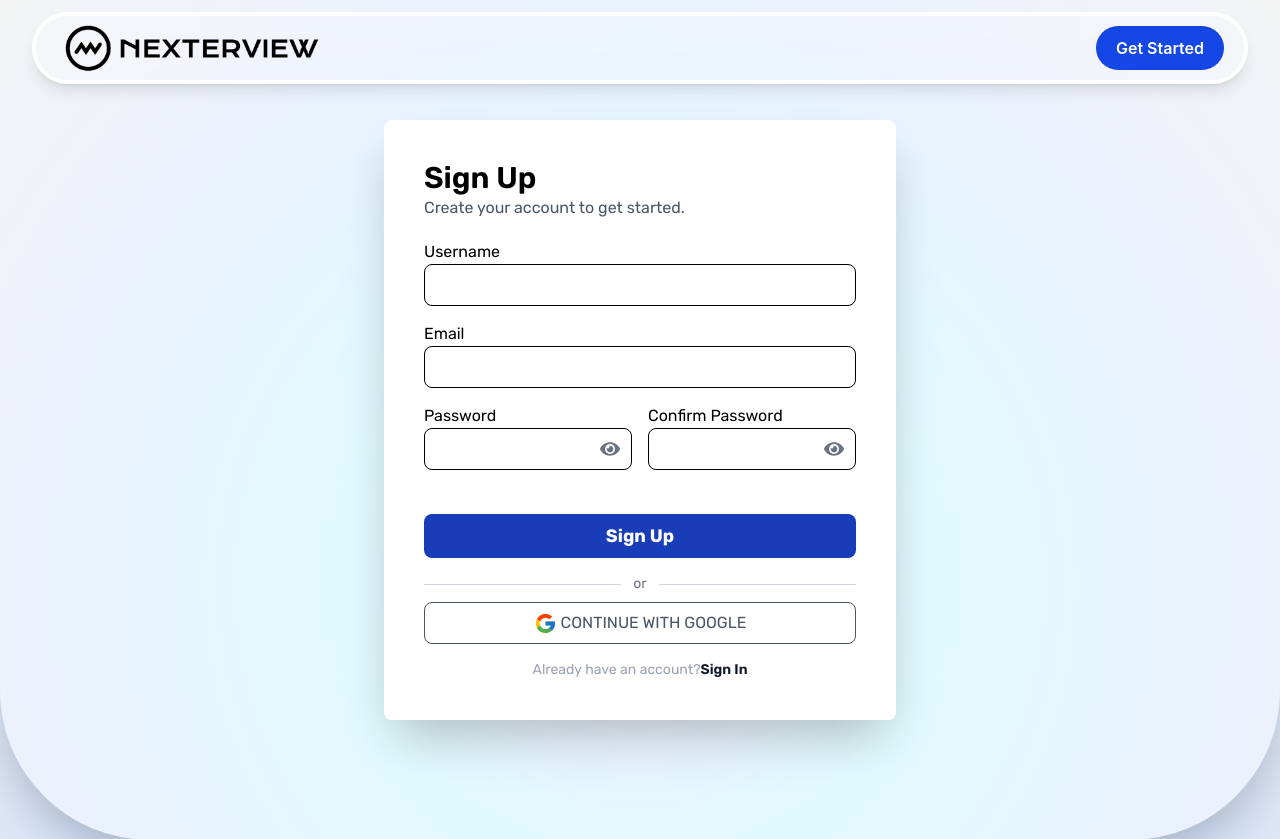
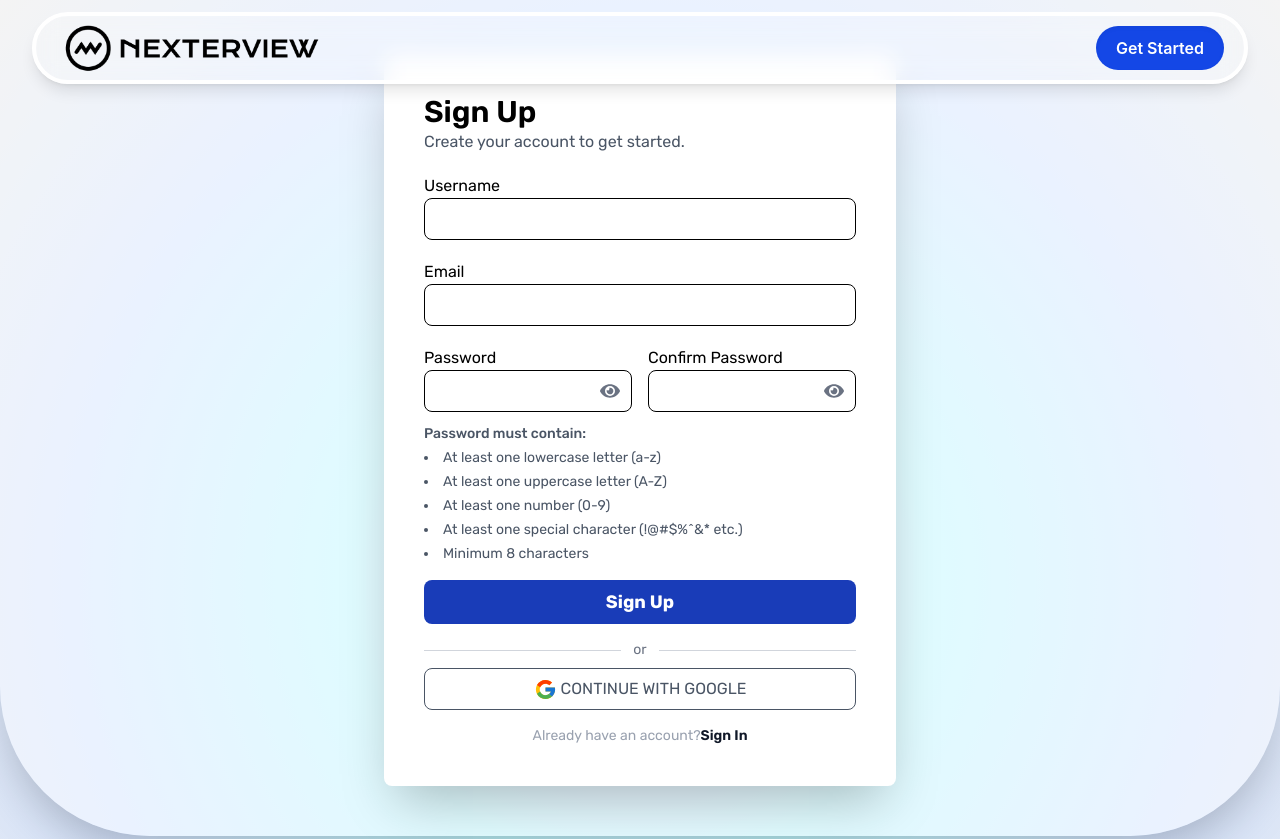
Before and after one commit to TejaVendra/nexterview, a React (Vite) app: page /signup in a window 1280 px wide. Shown: the top 839 px of the page. Built offline with nearby package versions, Linux system fonts and the light colour scheme; no server answers.

Commit message:
changes the fixes in sign up page

```diff
--- a/src/components/access/Signup.jsx
+++ b/src/components/access/Signup.jsx
@@ -177,7 +177,7 @@
 
         if (value.trim()) {
             if (password && value !== password) {
-                setConfirmPasswordError("Passwords do not match");
+
                 setFullPasswordError("Passwords do not match");
             } else {
                 setConfirmPasswordError("");
@@ -315,14 +315,14 @@
     };
 
     return (
-        <section className='min-h-screen bg-white/50 p-5 rounded-b-[150px] shadow-2xl'>
+        <section className='min-h-screen bg-white/50 pt-20 p-4 md:pt-5  md:rounded-b-[150px] shadow-2xl'>
             <div className="flex justify-center items-center min-h-screen font-rubik">
                 <div className="w-sm sm:w-lg p-10 bg-white rounded-lg shadow-2xl flex flex-col">
                     <div className="">
                         <h3 className='text-3xl font-semibold'>Sign Up</h3>
                         <p className='text-gray-600'>Create your account to get started.</p>
 
-                        <form onSubmit={handleSubmit} className="flex flex-col gap-4 pt-5">
+                        <form onSubmit={handleSubmit} className="flex flex-col gap-1 pt-5">
                             <div className="flex flex-col">
                                 <label htmlFor="username">Username</label>
                                 <input
@@ -341,7 +341,7 @@
                                 )}
                             </div>
 
-                            <div className="flex flex-col">
+                            <div className="flex flex-col pt-4">
                                 <label htmlFor="email">Email</label>
                                 <input
                                     value={email}
@@ -359,7 +359,7 @@
                                 )}
                             </div>
 
-                            <div className="flex flex-col md:flex-row gap-4">
+                            <div className="flex flex-col md:flex-row gap-4 pt-4">
                                 <div className="flex flex-col flex-1">
                                     <label htmlFor="password">Password</label>
                                     <div className="relative w-full">
@@ -385,20 +385,10 @@
                                             />
                                         )}
                                     </div>
-                                    {passwordError && touchedFields.password && (
-                                        <div className="flex justify-left items-center text-red-600 text-sm mt-1">
-                                            <IoMdInformationCircleOutline />
-                                            <p className='ml-1'>{passwordError}</p>
-                                        </div>
-                                    )}
-                                    {!passwordError && password && touchedFields.password && (
-                                        <div className="flex justify-left items-center text-green-600 text-sm mt-1">
-                                            <p>✓ Password meets requirements</p>
-                                        </div>
-                                    )}
+
                                 </div>
 
-                                <div className="flex flex-col flex-1">
+                                <div className="flex flex-col flex-1 ">
                                     <label htmlFor="confirmpassword">Confirm Password</label>
                                     <div className="relative w-full">
                                         <input
@@ -423,14 +413,31 @@
                                             />
                                         )}
                                     </div>
-                                    {confirmPasswordError && touchedFields.confirmPassword && (
+
+
+                                </div>
+                            </div>
+
+                            <div className="">
+                                  {passwordError && touchedFields.password && (
+                                        <div className="flex justify-left items-center text-red-600 text-sm mt-1">
+                                            <IoMdInformationCircleOutline />
+                                            <p className='ml-1'>{passwordError}</p>
+                                        </div>
+                                    )}
+                                    {!passwordError && password && touchedFields.password && (
+                                        <div className="flex justify-left items-center text-green-600 text-sm mt-1">
+                                            <p>✓ Password meets requirements</p>
+                                        </div>
+                                    )}
+                                      {confirmPasswordError && touchedFields.confirmPassword && (
                                         <div className="flex justify-left items-center text-red-600 text-sm mt-1">
                                             <IoMdInformationCircleOutline />
                                             <p className='ml-1'>{confirmPasswordError}</p>
                                         </div>
                                     )}
-                                </div>
                             </div>
+
 
                             <div className="space-y-1">
                                 {FullPasswordError && (
@@ -451,6 +458,17 @@
                                         <p className=''>{verificationError}</p>
                                     </div>
                                 )}
+                            </div>
+                          <div className="text-sm text-gray-600">
+                            <p className="font-medium mb-1">Password must contain:</p>
+
+                            <ul className="list-disc list-inside space-y-1">
+                                <li>At least one lowercase letter (a-z)</li>
+                                <li>At least one uppercase letter (A-Z)</li>
+                                <li>At least one number (0-9)</li>
+                                <li>At least one special character (!@#$%^&* etc.)</li>
+                                <li>Minimum 8 characters</li>
+                            </ul>
                             </div>
 
                             <div className="flex flex-col pt-3">
--- a/src/components/sections/VerificationPage.jsx
+++ b/src/components/sections/VerificationPage.jsx
@@ -2,9 +2,15 @@
 import { MdMarkEmailUnread } from "react-icons/md";
 import { IoInformationCircleOutline } from "react-icons/io5";
 import { useNavigate } from "react-router-dom";
-
+import { deleteUser } from "firebase/auth";
+import { auth } from "../../database/firebase";
+import { sendEmailVerification } from "firebase/auth";
 function VerificationPage() {
   const navigate = useNavigate();
+
+  const handleDelete = async()=>{
+    await deleteUser(auth.currentUser);
+  }
 
   return (
     <section className="min-h-screen flex items-center justify-center bg-gray-100 px-4">
@@ -45,10 +51,17 @@
 
         <div className="mt-8 flex flex-col gap-3">
           <button
-            onClick={() => navigate("/login")}
+            onClick={handleDelete}
             className="w-full bg-blue-600 hover:bg-blue-700 text-white py-3 rounded-lg font-semibold transition"
           >
-            Go to Login
+            Use other account
+          </button>
+
+          <button
+            onClick={() => sendEmailVerification(auth)}
+            className="w-full bg-blue-600 hover:bg-blue-700 text-white py-3 rounded-lg font-semibold transition"
+          >
+            Send Again
           </button>
 
           <button
--- a/src/redux/thunks/authThunk.js
+++ b/src/redux/thunks/authThunk.js
@@ -1,4 +1,4 @@
-import { signInWithPopup } from "firebase/auth";
+import { sendEmailVerification, signInWithPopup } from "firebase/auth";
 import { auth } from "../../database/firebase";
 import { provider } from "../../database/firebase";
 import axiosInstance from "../../axios/axiosInstance";
@@ -34,6 +34,8 @@
         password
       );
 
+
+
       const idToken = await result.user.getIdToken();
 
       const response = await axiosInstance.post(
@@ -42,6 +44,7 @@
           idToken,
         }
       );
+       await sendEmailVerification(auth);
 
       return response.data;
     } catch (error) {
```
